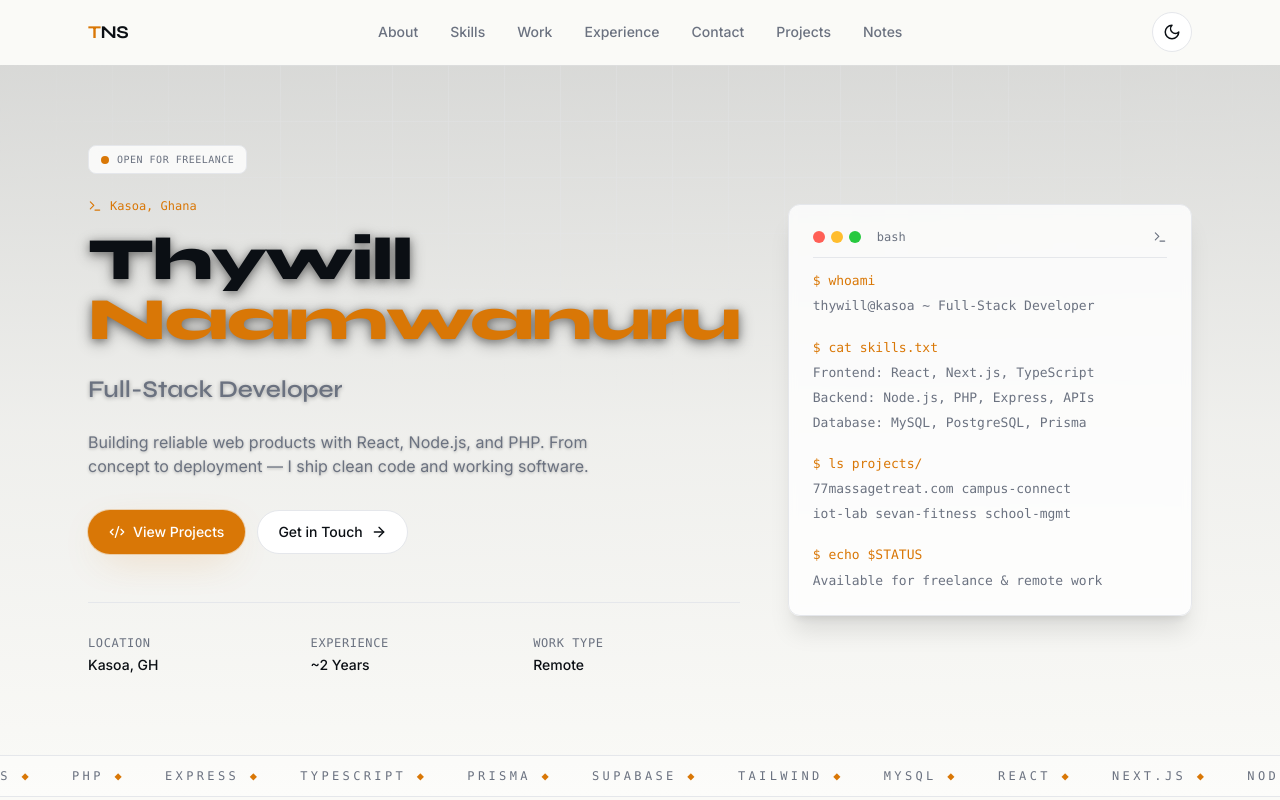
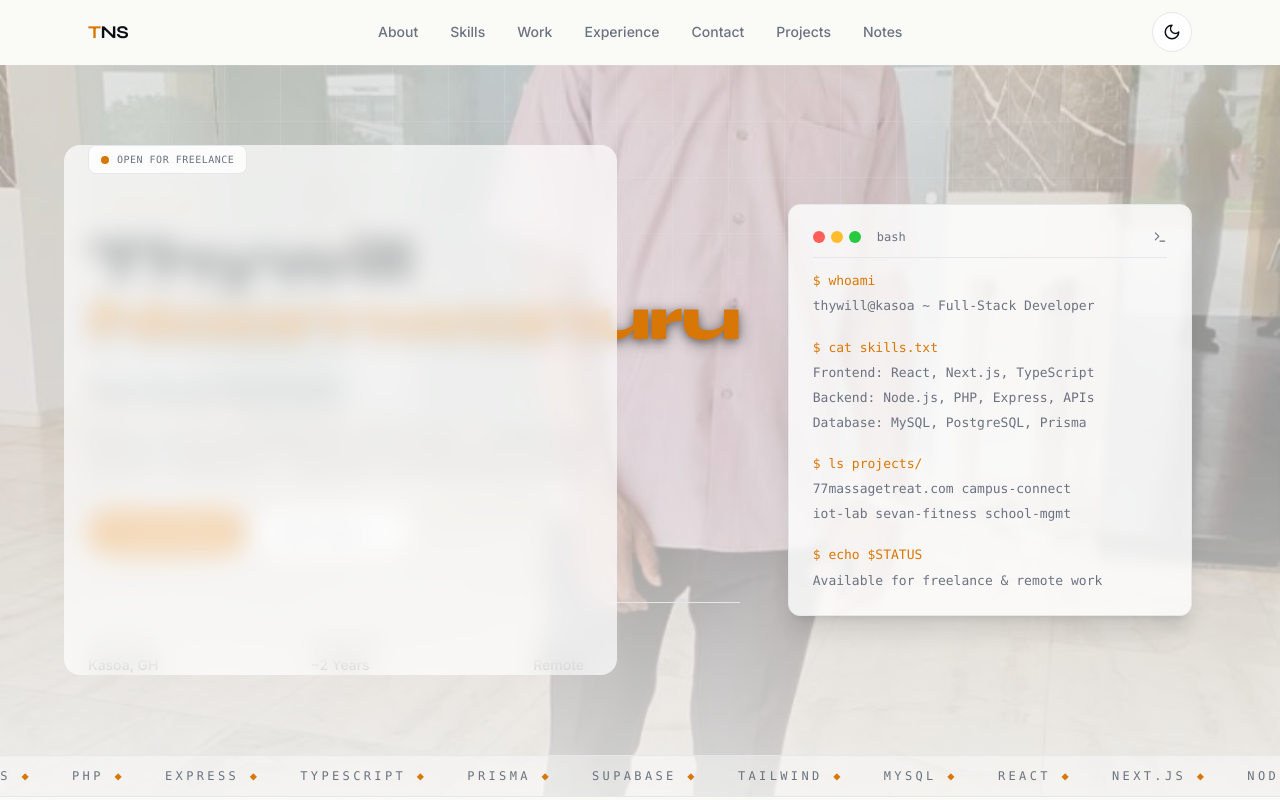
Before and after one commit to Thywill89/Portfolio, a React (Vite) app: page / in a window 1280 px wide. Shown: the top 800 px of the page. Built offline with nearby package versions, Linux system fonts and the light colour scheme; no server answers.

Commit message:
Make portrait background clearly visible with frosted-glass text panel
Co-authored-by: Naamwanuru  Thywill Saanuo <thywillnaamwanuru89@gmail.com>

```diff
--- a/src/sections/Hero.tsx
+++ b/src/sections/Hero.tsx
@@ -59,16 +59,15 @@ export function Hero() {
 
   return (
     <section id="hero" className="relative isolate overflow-hidden border-b border-line">
-      {/* Background image with overlay */}
+      {/* Background image - clearly visible */}
       <div className="pointer-events-none absolute inset-0" aria-hidden="true">
         <div
-          className="absolute inset-0 bg-cover bg-center bg-no-repeat opacity-15 dark:opacity-10"
+          className="absolute inset-0 bg-cover bg-center bg-no-repeat opacity-40 dark:opacity-30"
           style={{ backgroundImage: 'url(/images/portrait.png)' }}
         />
-        <div className="absolute inset-0 bg-gradient-to-br from-[#0b0f14]/95 via-[#0b0f14]/90 to-[#0b0f14]/80 dark:from-[#0b0f14]/98 dark:via-[#0b0f14]/95 dark:to-[#0b0f14]/90" />
-        <div className="absolute inset-0 bg-gradient-to-t from-[#FAFAF7] via-[#FAFAF7]/95 to-[#FAFAF7]/85 dark:from-[#0b0f14] dark:via-[#0b0f14]/95 dark:to-[#0b0f14]/85" />
+        <div className="absolute inset-0 bg-gradient-to-b from-transparent via-transparent to-[#FAFAF7]/60 dark:to-[#0b0f14]/60" />
       </div>
-      <div className="grid-bg pointer-events-none absolute inset-0 opacity-50" aria-hidden="true" />
+      <div className="grid-bg pointer-events-none absolute inset-0 opacity-30" aria-hidden="true" />
 
       <div className="relative mx-auto min-h-[calc(100vh-8.5rem)] max-w-content px-4 py-16 sm:px-6 lg:py-20">
         <div className="grid gap-8 lg:grid-cols-[1.2fr,1fr] lg:gap-12">
@@ -78,7 +77,10 @@ export function Hero() {
             transition={{ duration: 0.6, ease }}
             className="flex flex-col justify-center"
           >
-            <div className="mb-6 inline-flex w-fit items-center gap-2 rounded-lg border border-line bg-surface/80 px-3 py-1.5 font-mono text-[10px] uppercase tracking-wider text-muted backdrop-blur-sm">
+            {/* Frosted glass panel behind text content */}
+            <div className="absolute inset-x-4 top-16 bottom-16 rounded-2xl bg-surface/70 backdrop-blur-md dark:bg-surface/60 sm:inset-x-6 lg:inset-x-auto lg:left-0 lg:right-[52%] lg:top-20 lg:bottom-20" aria-hidden="true" />
+
+            <div className="relative mb-6 inline-flex w-fit items-center gap-2 rounded-lg border border-line bg-surface/80 px-3 py-1.5 font-mono text-[10px] uppercase tracking-wider text-muted backdrop-blur-sm">
               <span className="relative flex h-2 w-2">
                 <span className="absolute inline-flex h-full w-full animate-ping rounded-full bg-accent opacity-60" />
                 <span className="relative inline-flex h-2 w-2 rounded-full bg-accent" />
```
